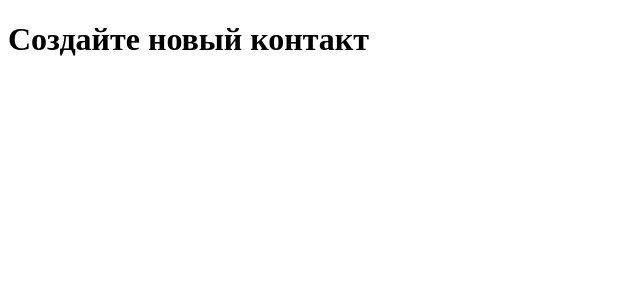
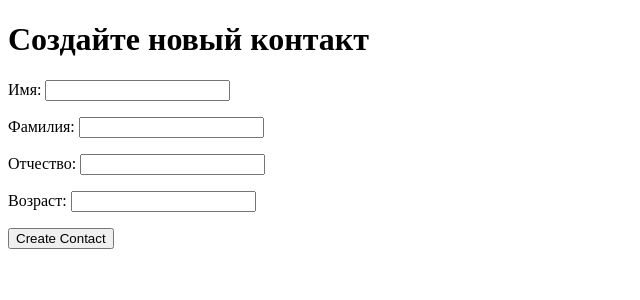
Before and after one commit to ArtMot99/AdressBook, a Django app: page /address/create/ in a window 1280 px wide. Shown: the top 300 px of the page, without its empty margins (0-640 px from the left). Run offline with Django 4.2, Linux system fonts and the light colour scheme.

Commit message:
Написано описание, форма, представление, указан роут.

```diff
--- a/address/forms.py
+++ b/address/forms.py
@@ -2,7 +2,7 @@ from django import forms
 
 
 class CreateContact(forms.Form):
-    name = forms.CharField(max_length=15, min_length=3, label='Имя')
-    surname = forms.CharField(max_length=15, min_length=3, label='Фамилия')
-    patronymic = forms.CharField(max_length=15, min_length=3, label='Отчество')
-    old = forms.IntegerField(max_length=15, min_length=3, label='Возраст')
+    name = forms.CharField(required=True, max_length=15, min_length=3, label='Имя')
+    surname = forms.CharField(required=True, max_length=15, min_length=3, label='Фамилия')
+    patronymic = forms.CharField(required=True, max_length=15, min_length=3, label='Отчество')
+    old = forms.IntegerField(required=True, label='Возраст')
--- a/address/templates/address/create_contact.html
+++ b/address/templates/address/create_contact.html
@@ -8,4 +8,10 @@
 
 {% block content %}
     <h1>Создайте новый контакт</h1>
+    <form action="" method="post">
+        {% csrf_token %}
+        {{ form.as_p }}
+
+        <button type="submit">Create Contact</button>
+    </form>
 {% endblock %}
--- a/address/urls.py
+++ b/address/urls.py
@@ -4,6 +4,6 @@ from address import views
 
 urlpatterns = [
     path('', views.contact_list_view, name='main_menu'),
-    path('<int:pk>', views.contact_view, name='info'),
-    path('create/', views.create_contact, name='create'),
+    path('<int:pk>/', views.contact_view, name='info'),
+    path('create/', views.create_contact_view, name='create'),
 ]
--- a/address/views.py
+++ b/address/views.py
@@ -1,5 +1,9 @@
+from django.http import HttpResponseRedirect
 from django.shortcuts import render, get_object_or_404
-from .models import Contact, Phone, Email
+from django.urls import reverse
+
+from .forms import CreateContact
+from .models import Contact
 
 
 def contact_list_view(request):
@@ -22,5 +26,16 @@ def contact_view(request, pk):
     return render(request, 'address/info_about_contact.html', context)
 
 
-def create_contact(request):
-    return render(request, 'address/create_contact.html')
+def create_contact_view(request):
+    if request.method == 'POST':
+        form = CreateContact(request.POST)
+        if form.is_valid():
+            contact = Contact(**form.cleaned_data)
+            contact.user = request.user
+            contact.save()
+            return HttpResponseRedirect(reverse('main_menu'))
+        else:
+            return render(request, 'address/create_contact.html', context={'form': form})
+    else:
+        form = CreateContact()
+    return render(request, 'address/create_contact.html', context={'form': form})
```
